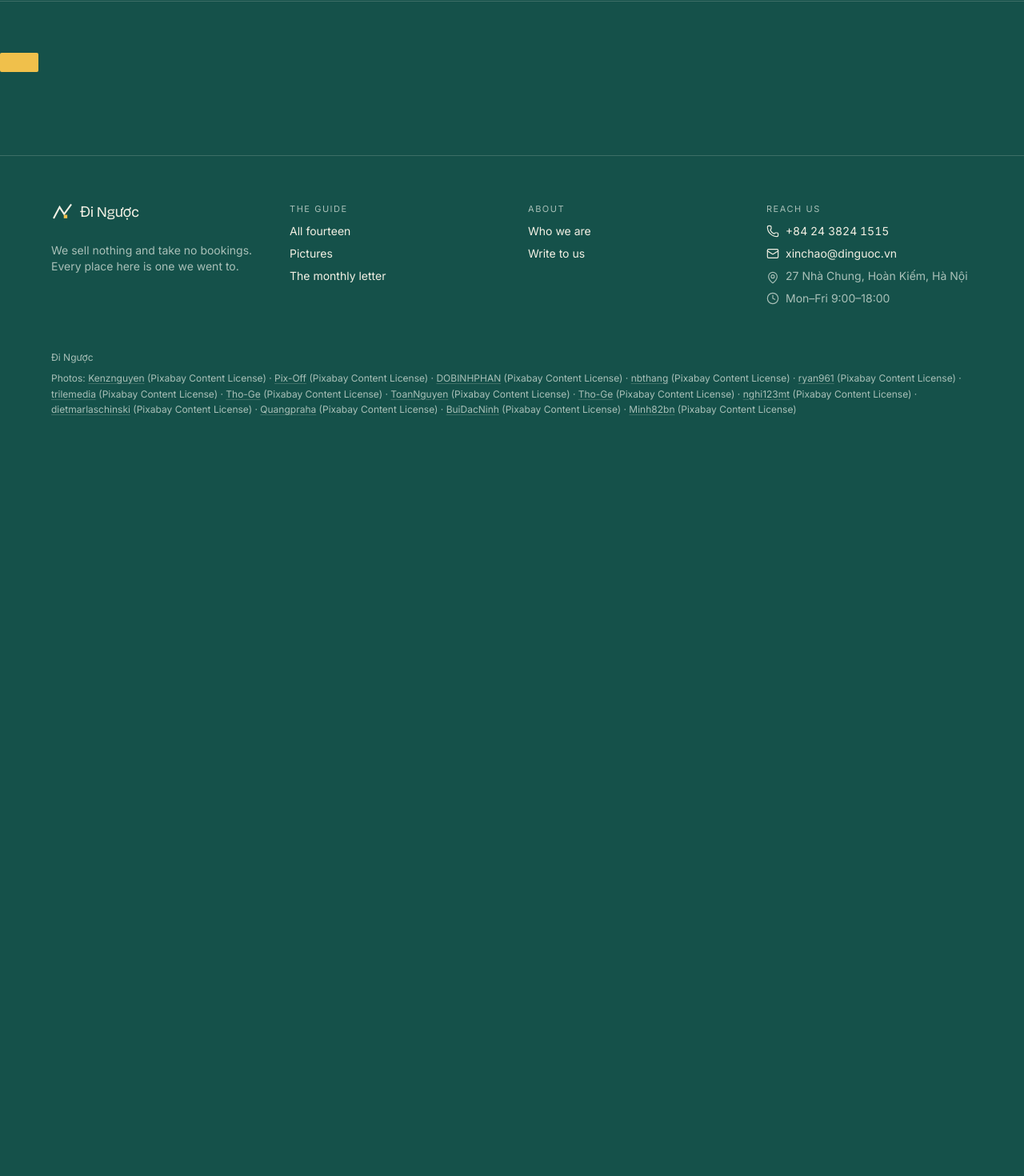
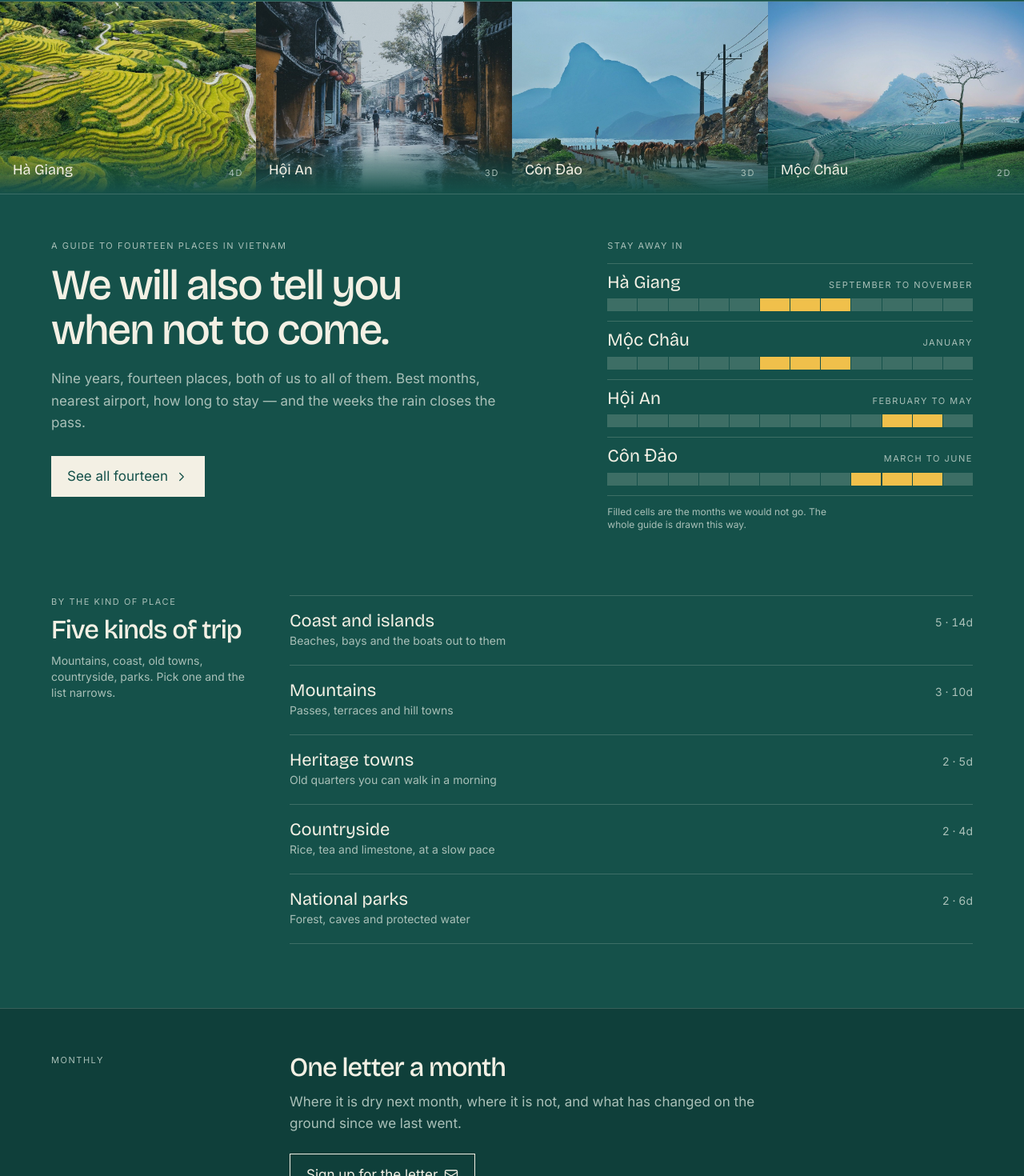
Before and after one commit to ThanhNV121097/project-3f77af57, a React (Vite) app in the folder code/frontend/: page / in a window 1280 px wide. Shown: the part 67-1537 px from the top of the page at 80% size. Before the commit the page ends 800 px from the top, so only its background shows below. Built offline with nearby package versions, Linux system fonts and the light colour scheme.

Commit message:
design: the home page — photo band, warning rows, kinds, the letter

```diff
--- a/code/frontend/src/pages/Home.tsx
+++ b/code/frontend/src/pages/Home.tsx
@@ -1,12 +1,153 @@
-import { T } from "../editable";
+import { Link } from "react-router-dom";
+import { T, useContent, useList } from "../editable";
+import { useCollection } from "../data";
+import type { Destination, Facet } from "../lib/types";
+import MonthBar from "../components/MonthBar";
+import Reveal from "../components/Reveal";
+import Icon from "../components/Icon";
+import { Picture } from "../picture";
 
-/** The home page. Every other page goes beside it in src/pages/, one file each. */
+/** The four places across the top band, in the order the first screen shows them. */
+const BAND = ["ha-giang", "hoi-an", "con-dao", "moc-chau"];
+
 export default function Home() {
+  const { items } = useCollection<Destination>("destinations", { pageSize: 14 });
+  const kinds = useList<Facet>("home.kinds.items");
+  const { items: kindRows } = useCollection<Facet>("kinds", { pageSize: 5 });
+  const band = BAND.map((id) => items.find((d) => d.id === id)).filter(Boolean) as Destination[];
+  const warnings = items.filter((d) => BAND.includes(d.id));
+  const ctaLabel = useContent<string>("home.cta.label");
+  void kinds;
+
   return (
     <>
-      <T k="hero.headline" as="h1" className="text-[length:var(--size-h1)] leading-[1.05] max-w-[16ch]" />
-      <T k="hero.sub" as="p" className="mt-6 text-xl text-ink-soft max-w-[48ch]" />
-      <T k="hero.cta.label" as="a" href="#contact" className="mt-10 inline-block rounded bg-accent px-6 py-3 text-accent-ink" />
+      {/* COMMITMENT 1: four photographs edge to edge, touching, no container. */}
+      <section className="border-b border-line">
+        <div className="grid grid-cols-2 lg:grid-cols-4">
+          {band.map((d, i) => (
+            <Link
+              key={d.id}
+              to={`/destinations/${d.id}`}
+              style={{ animationDelay: `${i * 80}ms` }}
+              className="band-in group relative block aspect-[4/3] overflow-hidden"
+            >
+              <Picture
+                src={d.image}
+                alt={d.name}
+                loading="eager"
+                className="h-full w-full object-cover opacity-85 transition-opacity duration-[var(--duration-base)] group-hover:opacity-100"
+              />
+              <span className="absolute inset-x-0 bottom-0 flex items-end justify-between gap-2 bg-[linear-gradient(to_top,var(--ground),transparent)] p-3 lg:p-4">
+                <span className="font-display text-base lg:text-lg">{d.name}</span>
+                <span className="label figures text-ink-soft">{d.days}d</span>
+              </span>
+            </Link>
+          ))}
+        </div>
+      </section>
+
+      {/* The words and the first warning rows, on flat jade. */}
+      <section className="mx-auto max-w-page px-[var(--gutter)] pt-10 lg:pt-14">
+        <div className="lg:grid lg:grid-cols-12 lg:gap-10">
+          <div className="lg:col-span-7">
+            <T k="home.eyebrow" as="p" className="label rise-in text-ink-soft" />
+            <h1 className="rise-in mt-3 max-w-[16ch] text-[length:var(--size-h1)]" style={{ animationDelay: "90ms" }}>
+              <T k="home.headline" />
+            </h1>
+            <T
+              k="home.sub"
+              as="p"
+              className="rise-in mt-5 max-w-[52ch] text-ink-soft"
+            />
+            <Link
+              to="/destinations"
+              data-testid="see-all-fourteen"
+              className="rise-in mt-7 inline-flex items-center gap-2 bg-ink px-5 py-3 text-ground transition-opacity duration-[var(--duration-fast)] hover:opacity-85"
+              style={{ animationDelay: "180ms" }}
+              aria-label={ctaLabel}
+            >
+              <T k="home.cta.label" />
+              <Icon name="next" size={18} />
+            </Link>
+          </div>
+
+          {/* COMMITMENT 2 + 3: the twelve-month bar, yellow only as a warning. */}
+          <div className="rise-in mt-10 lg:col-span-5 lg:mt-0" style={{ animationDelay: "240ms" }}>
+            <T k="home.warnings.label" as="p" className="label text-ink-soft" />
+            <ul className="mt-3 border-t border-line">
+              {warnings.map((d) => (
+                <li key={d.id} data-record={`destinations:${d.id}`} className="border-b border-line py-3">
+                  <div className="flex items-baseline justify-between gap-4">
+                    <Link to={`/destinations/${d.id}`} className="font-display text-[22px] leading-none hover:text-ink-soft">
+                      {d.name}
+                    </Link>
+                    <span className="figures label text-ink-soft">{d.best_months.split(",")[0]}</span>
+                  </div>
+                  <div className="mt-2">
+                    <MonthBar avoid={d.avoid_months} label={`${d.name}: ${d.avoid}`} />
+                  </div>
+                </li>
+              ))}
+            </ul>
+            <T k="home.warnings.note" as="p" className="mt-3 max-w-[40ch] text-xs text-ink-soft" />
+          </div>
+        </div>
+      </section>
+
+      {/* Five kinds of trip. */}
+      <section className="mx-auto mt-20 max-w-page px-[var(--gutter)]">
+        <Reveal>
+          <div className="lg:grid lg:grid-cols-12 lg:gap-10">
+            <div className="lg:col-span-3">
+              <T k="home.kinds.label" as="p" className="label text-ink-soft" />
+              <T k="home.kinds.heading" as="h2" className="mt-2 text-[length:var(--size-h2)]" />
+              <T k="home.kinds.note" as="p" className="mt-3 max-w-[34ch] text-sm text-ink-soft" />
+            </div>
+            <ul className="mt-8 border-t border-line lg:col-span-9 lg:mt-0">
+              {kindRows.map((k) => {
+                const n = items.filter((d) => d.kind === k.id);
+                const days = n.reduce((t, d) => t + d.days, 0);
+                return (
+                  <li key={k.id} data-record={`kinds:${k.id}`} className="border-b border-line">
+                    <Link
+                      to={`/destinations?kind=${k.id}`}
+                      className="group flex items-baseline justify-between gap-6 py-5 transition-colors duration-[var(--duration-fast)] hover:text-ink-soft"
+                    >
+                      <span className="flex min-w-0 flex-col gap-1">
+                        <span className="font-display text-[22px] leading-none">{k.name}</span>
+                        <span className="text-sm text-ink-soft">{k.note}</span>
+                      </span>
+                      <span className="figures shrink-0 text-right text-sm text-ink-soft">
+                        {n.length} · {days}d
+                      </span>
+                    </Link>
+                  </li>
+                );
+              })}
+            </ul>
+          </div>
+        </Reveal>
+      </section>
+
+      {/* The letter. */}
+      <section className="mt-20 border-y border-line bg-surface">
+        <Reveal className="mx-auto max-w-page px-[var(--gutter)] py-14 lg:grid lg:grid-cols-12 lg:gap-10">
+          <div className="lg:col-span-3">
+            <T k="home.letter.label" as="p" className="label text-ink-soft" />
+          </div>
+          <div className="lg:col-span-9">
+            <T k="home.letter.heading" as="h2" className="text-[length:var(--size-h2)]" />
+            <T k="home.letter.sub" as="p" className="mt-3 max-w-[56ch] text-ink-soft" />
+            <Link
+              to="/letter"
+              className="mt-6 inline-flex items-center gap-2 border border-ink px-5 py-3 transition-colors duration-[var(--duration-fast)] hover:bg-ink hover:text-ground"
+            >
+              <T k="home.letter.cta" />
+              <Icon name="mail" size={18} />
+            </Link>
+          </div>
+        </Reveal>
+      </section>
     </>
   );
 }
```
